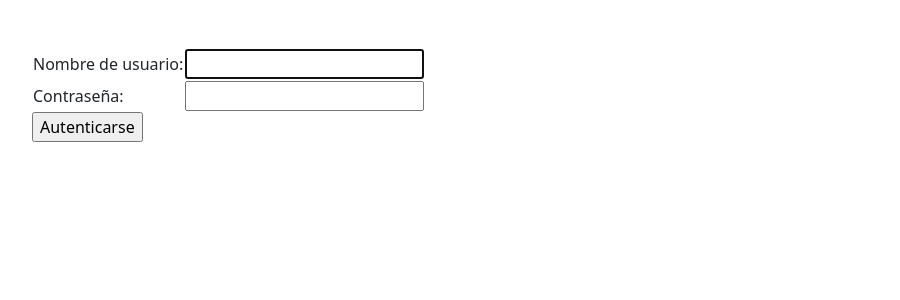
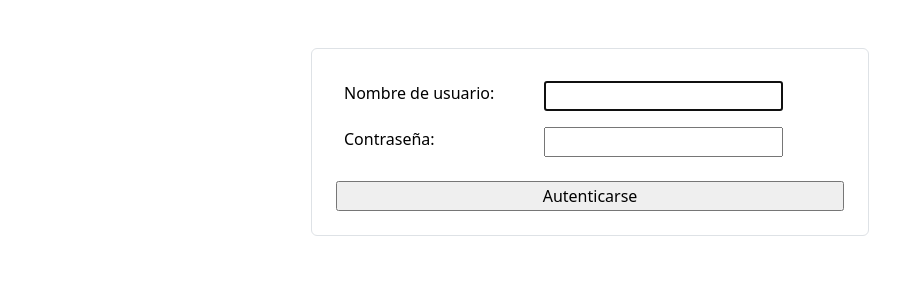
Before and after one commit to caucot/proyectoIntegrador, a Django app: page /login/ in a window 1280 px wide. Shown: the part 56-356 px from the top of the page, without its empty margins (50-950 px from the left). Run offline with Django 5.2, Linux system fonts and the light colour scheme.

Commit message:
puliendo frontend

```diff
--- a/src/templates/registration/login.html
+++ b/src/templates/registration/login.html
@@ -1,6 +1,7 @@
 {% extends "base.html" %}
 
 {% block contenido %}
+
 
 {% if form.errors %}
 <p>Usuario y/o contraseña incorrectos, pruebe de nuevo</p>
@@ -16,7 +17,10 @@
 
     <form method="post" action="{% url 'app_auth:login' %}">
     {% csrf_token %}
-<table>
+
+<div class="d-flex justify-content-center">
+    <div class="p-4 border rounded" style="width: 50%;">
+            <table  class="table table-borderless">
                 <tr>
                     <td>{{ form.username.label_tag }}</td>
                     <td>{{ form.username }}</td>
@@ -27,8 +31,12 @@
                 </tr>
             </table>
 
-<input type="submit" value="Autenticarse">
+        <div class="d-flex justify-content-center">
+        <input type="submit" value="Autenticarse" style="width: 100%;">
+        </div>
         <input type="hidden" name="next" value="{{ next }}">
+    </div>
+</div>
     </form>
 
 {% endblock %}
```
Also changed, not shown: src/templates/crear.html (+10 -4 lines). Lines whose indentation alone changed are shown as unchanged.
